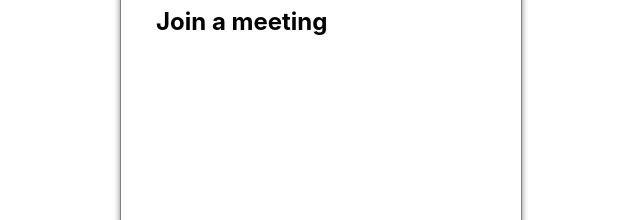
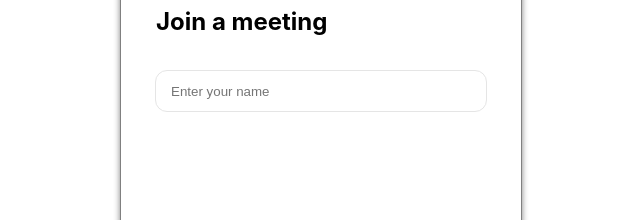
Before and after one commit to jorgevrgs/webrtc-example, a React (Create React App) app in the folder packages/client/: page /join-room in a window 1280 px wide. Shown: the part 273-493 px from the top of the page, without its empty margins (319-959 px from the left). Built offline with nearby package versions, Linux system fonts and the light colour scheme.

Commit message:
wip: add join room inputs

```diff
--- /dev/null
+++ b/packages/client/src/pages/join-room/JoinRoomContent.js
@@ -0,0 +1,28 @@
+import React, { useState } from 'react';
+import { connect } from 'react-redux';
+import JoinRoomInputs from './JoinRoomInputs';
+
+function JoinRoomContent({ isRoomHost }) {
+  const [roomIdValue, setRoomIdValue] = useState('');
+  const [userNameValue, setUserNameValue] = useState('');
+
+  return (
+    <>
+      <JoinRoomInputs
+        roomIdValue={roomIdValue}
+        setRoomIdValue={setRoomIdValue}
+        userNameValue={userNameValue}
+        setUserNameValue={setUserNameValue}
+        isRoomHost={isRoomHost}
+      />
+    </>
+  );
+}
+
+const mapStoreStateToProps = (state) => {
+  return {
+    ...state,
+  };
+};
+
+export default connect(mapStoreStateToProps)(JoinRoomContent);
--- /dev/null
+++ b/packages/client/src/pages/join-room/JoinRoomInputs.js
@@ -0,0 +1,46 @@
+import React from 'react';
+
+const Input = ({ placeholder, value, onChangeHandler }) => {
+  return (
+    <input
+      className="join_room_input"
+      placeholder={placeholder}
+      value={value}
+      onChange={onChangeHandler}
+    />
+  );
+};
+
+export default function JoinRoomInputs({
+  roomIdValue,
+  setRoomIdValue,
+  userNameValue,
+  setUserNameValue,
+  isRoomHost,
+}) {
+  const handleRoomIdChange = (e) => {
+    setRoomIdValue(e.target.value);
+  };
+
+  const handleUserNameChange = (e) => {
+    setUserNameValue(e.target.value);
+  };
+
+  return (
+    <div className="join_room_inputs_container">
+      {isRoomHost && (
+        <Input
+          placeholder="Enter meeting ID"
+          value={roomIdValue}
+          onChangeHandler={handleRoomIdChange}
+        />
+      )}
+
+      <Input
+        placeholder="Enter your name"
+        value={userNameValue}
+        onChangeHandler={handleUserNameChange}
+      />
+    </div>
+  );
+}
--- a/packages/client/src/pages/join-room/JoinRoomPage.js
+++ b/packages/client/src/pages/join-room/JoinRoomPage.js
@@ -2,6 +2,7 @@ import React, { useEffect } from 'react';
 import { connect } from 'react-redux';
 import { useLocation } from 'react-router-dom';
 import { setIsRoomHost } from '../../store/actions';
+import JoinRoomContent from './JoinRoomContent';
 import './JoinRoomPage.css';
 import JoinRoomTItle from './JoinRoomTItle';
 
@@ -11,15 +12,15 @@ function JoinRoomPage({ setIsRoomHostAction, isRoomHost }) {
   useEffect(() => {
     const isHost = new URLSearchParams(search).get('host');
 
-    if (isHost) {
-      setIsRoomHostAction(true);
-    }
+    setIsRoomHostAction(Boolean(isHost));
   }, [search, setIsRoomHostAction]);
 
   return (
     <div className="join_room_page_container">
       <div className="join_room_page_panel">
         <JoinRoomTItle isRoomHost={isRoomHost} />
+
+        <JoinRoomContent />
       </div>
     </div>
   );
```
